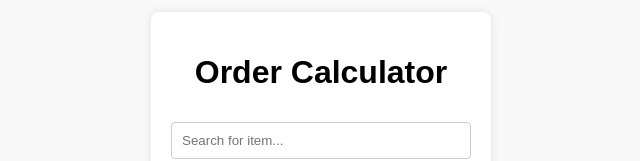
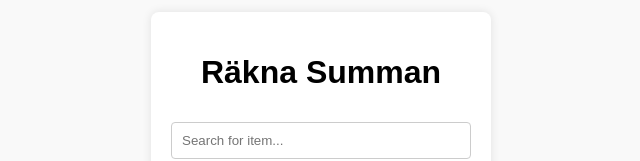
Before and after one commit to minimario47/BrogrillenPriceCalculator, a plain HTML site: page index.html in a window 1280 px wide. Shown: the part 238-399 px from the top of the page, without its empty margins (319-959 px from the left). Drawn offline with Linux system fonts and the light colour scheme.

Commit message:
Update index.html

```diff
--- a/index.html
+++ b/index.html
@@ -3,12 +3,12 @@
 <head>
     <meta charset="UTF-8">
     <meta name="viewport" content="width=device-width, initial-scale=1.0">
-    <title>Order Calculator</title>
+    <title>Räkna Summan</title>
     <link rel="stylesheet" href="styles.css">
 </head>
 <body>
     <div class="container">
-        <h1>Order Calculator</h1>
+        <h1>Räkna Summan</h1>
         <input type="text" id="search-input" placeholder="Search for item...">
         <ul id="results"></ul>
         <div class="total">
```
